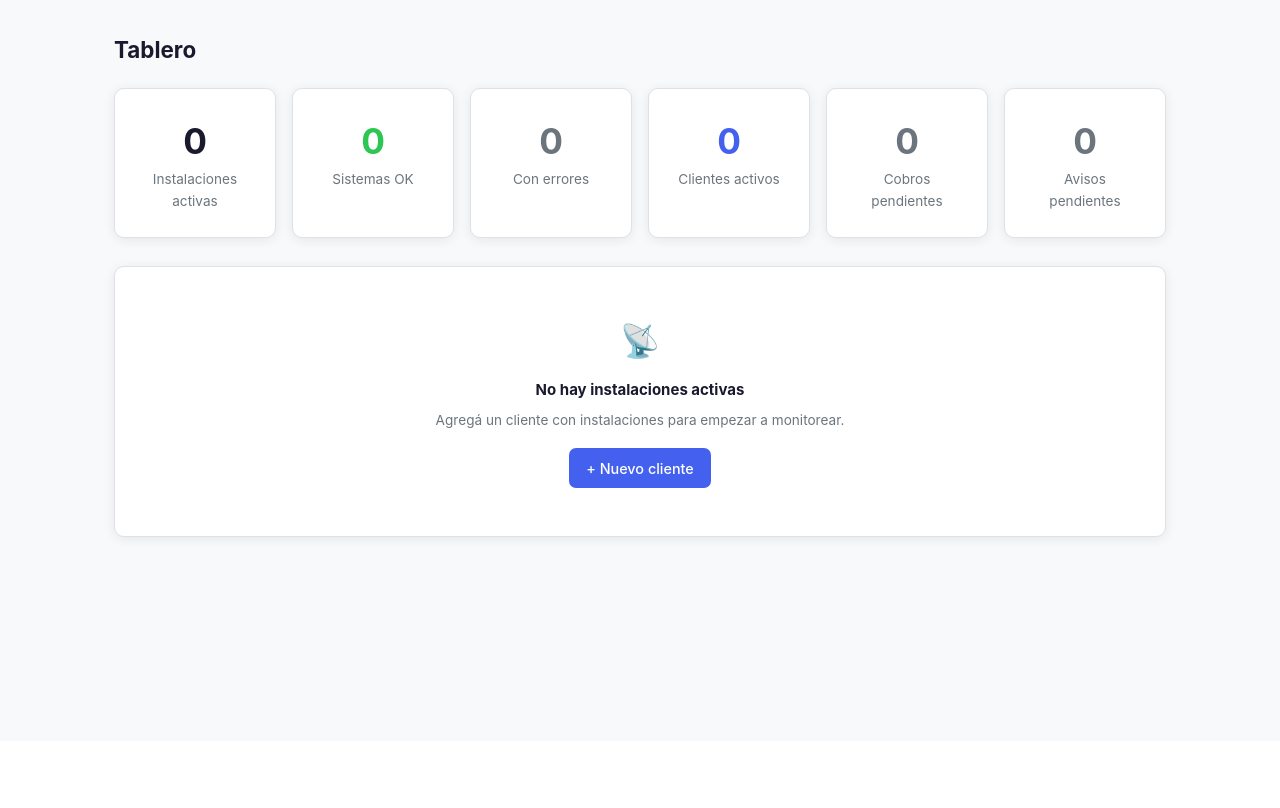
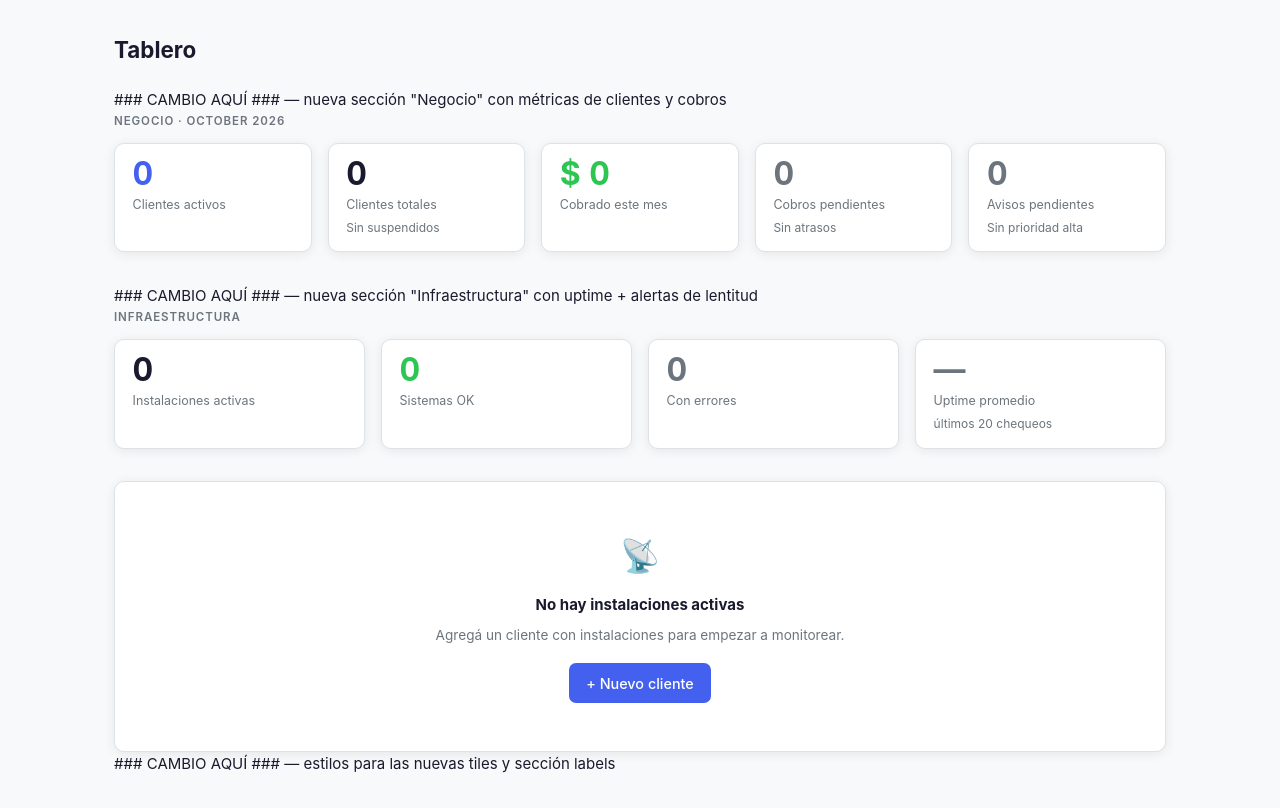
Before and after one commit to zynnoslabs/Central, a Flask app: page /tablero/tablero in a window 1280 px wide. Shown: the part 59-867 px from the top of the page. Before the commit the page ends 601 px from the top, so only its background shows below. Run offline with Flask 3, Linux system fonts and the light colour scheme; the visitor is signed in with stand-in values (Sample User, id 1); data that the repository does not hold is empty; some libraries are stand-ins or nearby versions.

Commit message:
Etapa M: Dashboard expandido con métricas de negocio e infraestructura

```diff
--- a/app/tablero/routes.py
+++ b/app/tablero/routes.py
@@ -8,8 +8,10 @@ from flask_wtf.csrf import validate_csrf
 from wtforms import StringField, BooleanField, DecimalField
 from wtforms.validators import DataRequired, Length, Optional, URL
 from wtforms import ValidationError
+from datetime import date
+from decimal import Decimal
 
-from app.models import db, Instalacion, EventoSalud, Cliente, Pago, Aviso
+from app.models import db, Instalacion, EventoSalud, Cliente, Pago, Aviso, Factura
 
 from app.avisos.routes import enviar_alerta_caida, enviar_alerta_recuperacion
 
@@ -17,12 +19,11 @@ tablero_bp = Blueprint("tablero", __name__)
 
 TIMEOUT_SALUD = 10
 HISTORIAL_TARJETA = 10
-HISTORIAL_DETALLE = 200  ### CAMBIO AQUÍ ###
+HISTORIAL_DETALLE = 200
 
 
 # ─── Formulario de edición de instalación ─────────────────────────────────────
 
-### CAMBIO AQUÍ ###
 class InstalacionForm(FlaskForm):
     nombre          = StringField("Nombre", validators=[DataRequired(), Length(max=255)])
     url_sistema     = StringField("URL sistema", validators=[DataRequired(), URL(), Length(max=500)])
@@ -39,6 +40,9 @@ class InstalacionForm(FlaskForm):
 @tablero_bp.route("/tablero")
 @login_required
 def inicio():
+    hoy = date.today()
+
+    # ── Instalaciones activas y semáforo ──────────────────────────────────────
     instalaciones = (
         Instalacion.query
         .join(Cliente)
@@ -71,18 +75,67 @@ def inicio():
     ok_count = sum(1 for r in resumen if r["semaforo"] == "ok")
     error_count = sum(1 for r in resumen if r["semaforo"] == "error")
 
-    from datetime import date
-    hoy = date.today()
+    # ── Métricas de clientes ──────────────────────────────────────────────────
+    clientes_activos    = Cliente.query.filter_by(estado="activo").count()
+    clientes_en_prueba  = Cliente.query.filter_by(estado="en_prueba").count()
+    clientes_suspendidos = Cliente.query.filter_by(estado="suspendido").count()
+    clientes_total      = Cliente.query.count()
 
-    clientes_activos = Cliente.query.filter_by(estado="activo").count()
-
+    # ── Métricas de cobros (mes actual) ───────────────────────────────────────
     cobros_pendientes = Pago.query.filter(
         Pago.estado.in_(["pendiente", "atrasado"]),
         Pago.anio == hoy.year,
         Pago.mes == hoy.month,
     ).count()
 
+    cobros_atrasados = Pago.query.filter_by(estado="atrasado").count()
+
+    # Monto cobrado este mes (pagos con estado=pagado del mes actual)
+    pagos_mes = Pago.query.filter(
+        Pago.estado == "pagado",
+        Pago.anio == hoy.year,
+        Pago.mes == hoy.month,
+    ).all()
+    monto_cobrado_mes = sum(float(p.monto_recibido or p.monto_esperado) for p in pagos_mes)
+
+    # Monto esperado este mes (todos los pagos del mes)
+    pagos_esperados = Pago.query.filter(
+        Pago.anio == hoy.year,
+        Pago.mes == hoy.month,
+    ).all()
+    monto_esperado_mes = sum(float(p.monto_esperado) for p in pagos_esperados)
+
+    # ── Métricas de performance (últimos 20 eventos por instalación) ──────────
+    ### CAMBIO AQUÍ ### — uptime promedio y alertas de lentitud
+    uptimes = []
+    instalaciones_lentas = []
+    for r in resumen:
+        eventos_recientes = (
+            EventoSalud.query
+            .filter_by(instalacion_id=r["inst"].id)
+            .order_by(EventoSalud.chequeado_en.desc())
+            .limit(20)
+            .all()
+        )
+        if eventos_recientes:
+            ok_n = sum(1 for e in eventos_recientes if e.ok)
+            uptime = round(ok_n / len(eventos_recientes) * 100, 1)
+            uptimes.append(uptime)
+
+            tiempos_ok = [e.tiempo_ms for e in eventos_recientes if e.ok and e.tiempo_ms]
+            if tiempos_ok:
+                avg_ms = sum(tiempos_ok) // len(tiempos_ok)
+                if avg_ms > 1000:
+                    instalaciones_lentas.append({
+                        "inst": r["inst"],
+                        "avg_ms": avg_ms,
+                    })
+
+    uptime_promedio = round(sum(uptimes) / len(uptimes), 1) if uptimes else None
+
+    # ── Avisos ────────────────────────────────────────────────────────────────
     avisos_pendientes = Aviso.query.filter_by(estado="pendiente").count()
+    avisos_alta = Aviso.query.filter_by(estado="pendiente", prioridad="alta").count()
 
     return render_template(
         "tablero/inicio.html",
@@ -90,15 +143,29 @@ def inicio():
         total=total,
         ok_count=ok_count,
         error_count=error_count,
+        # clientes
         clientes_activos=clientes_activos,
+        clientes_en_prueba=clientes_en_prueba,
+        clientes_suspendidos=clientes_suspendidos,
+        clientes_total=clientes_total,
+        # cobros
         cobros_pendientes=cobros_pendientes,
+        cobros_atrasados=cobros_atrasados,
+        monto_cobrado_mes=monto_cobrado_mes,
+        monto_esperado_mes=monto_esperado_mes,
+        # performance
+        uptime_promedio=uptime_promedio,
+        instalaciones_lentas=instalaciones_lentas,
+        # avisos
         avisos_pendientes=avisos_pendientes,
+        avisos_alta=avisos_alta,
+        # fecha
+        hoy=hoy,
     )
 
 
 # ─── Detalle de instalación ───────────────────────────────────────────────────
 
-### CAMBIO AQUÍ ###
 @tablero_bp.route("/instalacion/<int:inst_id>")
 @login_required
 def detalle_instalacion(inst_id):
@@ -132,7 +199,6 @@ def detalle_instalacion(inst_id):
 
 # ─── Editar instalación ───────────────────────────────────────────────────────
 
-### CAMBIO AQUÍ ###
 @tablero_bp.route("/instalacion/<int:inst_id>/editar", methods=["GET", "POST"])
 @login_required
 def editar_instalacion(inst_id):
@@ -160,7 +226,6 @@ def editar_instalacion(inst_id):
 
 # ─── Regenerar token del agente ───────────────────────────────────────────────
 
-### CAMBIO AQUÍ ###
 @tablero_bp.route("/instalacion/<int:inst_id>/regenerar-token", methods=["POST"])
 @login_required
 def regenerar_token(inst_id):
--- a/app/templates/tablero/inicio.html
+++ b/app/templates/tablero/inicio.html
@@ -4,42 +4,134 @@
 {% block content %}
 <h1 class="page-title">Tablero</h1>
 
-<!-- Tiles resumen -->
-<div style="display:grid; grid-template-columns: repeat(auto-fit, minmax(140px, 1fr)); gap:1rem; margin-bottom:1.75rem;">
-  <div class="card" style="text-align:center;">
-    <p style="font-size:2.2rem; font-weight:700; color:var(--fg);">{{ total }}</p>
-    <p class="text-muted text-small">Instalaciones activas</p>
+{# ── SECCIÓN NEGOCIO ───────────────────────────────────────────────────────── #}
+### CAMBIO AQUÍ ### — nueva sección "Negocio" con métricas de clientes y cobros
+<section style="margin-bottom:2rem;">
+  <p class="section-label">Negocio · {{ hoy.strftime('%B %Y') }}</p>
+
+  <div class="tiles-grid">
+    <!-- Clientes activos -->
+    <div class="card tile">
+      <a href="{{ url_for('clientes.lista') }}" style="text-decoration:none; color:inherit; display:block;">
+        <p class="tile-value" style="color:var(--accent);">{{ clientes_activos }}</p>
+        <p class="tile-label">Clientes activos</p>
+        {% if clientes_en_prueba > 0 %}
+        <p class="tile-sub">+ {{ clientes_en_prueba }} en prueba</p>
+        {% endif %}
+      </a>
+    </div>
+
+    <!-- Total clientes -->
+    <div class="card tile">
+      <a href="{{ url_for('clientes.lista') }}" style="text-decoration:none; color:inherit; display:block;">
+        <p class="tile-value">{{ clientes_total }}</p>
+        <p class="tile-label">Clientes totales</p>
+        {% if clientes_suspendidos > 0 %}
+        <p class="tile-sub" style="color:var(--warning);">{{ clientes_suspendidos }} suspendido{{ 's' if clientes_suspendidos != 1 }}</p>
+        {% else %}
+        <p class="tile-sub" style="color:var(--fg-muted);">Sin suspendidos</p>
+        {% endif %}
+      </a>
+    </div>
+
+    <!-- Cobrado este mes -->
+    <div class="card tile">
+      <a href="{{ url_for('cobros.inicio') }}" style="text-decoration:none; color:inherit; display:block;">
+        <p class="tile-value" style="color:var(--success);">$ {{ "{:,.0f}".format(monto_cobrado_mes) }}</p>
+        <p class="tile-label">Cobrado este mes</p>
+        {% if monto_esperado_mes > 0 %}
+          {% set pct = (monto_cobrado_mes / monto_esperado_mes * 100)|round|int %}
+          <p class="tile-sub">{{ pct }}% de $ {{ "{:,.0f}".format(monto_esperado_mes) }} esperado</p>
+        {% endif %}
+      </a>
+    </div>
+
+    <!-- Cobros pendientes -->
+    <div class="card tile">
+      <a href="{{ url_for('cobros.inicio') }}" style="text-decoration:none; color:inherit; display:block;">
+        <p class="tile-value" style="color:{% if cobros_pendientes > 0 %}var(--warning){% else %}var(--fg-muted){% endif %};">{{ cobros_pendientes }}</p>
+        <p class="tile-label">Cobros pendientes</p>
+        {% if cobros_atrasados > 0 %}
+        <p class="tile-sub" style="color:var(--danger);">{{ cobros_atrasados }} atrasado{{ 's' if cobros_atrasados != 1 }}</p>
+        {% else %}
+        <p class="tile-sub" style="color:var(--fg-muted);">Sin atrasos</p>
+        {% endif %}
+      </a>
+    </div>
+
+    <!-- Avisos -->
+    <div class="card tile">
+      <a href="{{ url_for('avisos.lista') }}" style="text-decoration:none; color:inherit; display:block;">
+        <p class="tile-value" style="color:{% if avisos_pendientes > 0 %}var(--danger){% else %}var(--fg-muted){% endif %};">{{ avisos_pendientes }}</p>
+        <p class="tile-label">Avisos pendientes</p>
+        {% if avisos_alta > 0 %}
+        <p class="tile-sub" style="color:var(--danger);">{{ avisos_alta }} de alta prioridad</p>
+        {% else %}
+        <p class="tile-sub" style="color:var(--fg-muted);">Sin prioridad alta</p>
+        {% endif %}
+      </a>
+    </div>
   </div>
-  <div class="card" style="text-align:center;">
-    <p style="font-size:2.2rem; font-weight:700; color:var(--success);">{{ ok_count }}</p>
-    <p class="text-muted text-small">Sistemas OK</p>
+</section>
+
+{# ── SECCIÓN INFRAESTRUCTURA ───────────────────────────────────────────────── #}
+### CAMBIO AQUÍ ### — nueva sección "Infraestructura" con uptime + alertas de lentitud
+<section style="margin-bottom:2rem;">
+  <p class="section-label">Infraestructura</p>
+
+  <div class="tiles-grid" style="margin-bottom:1.25rem;">
+    <!-- Total instalaciones -->
+    <div class="card tile">
+      <p class="tile-value">{{ total }}</p>
+      <p class="tile-label">Instalaciones activas</p>
+    </div>
+
+    <!-- Sistemas OK -->
+    <div class="card tile">
+      <p class="tile-value" style="color:var(--success);">{{ ok_count }}</p>
+      <p class="tile-label">Sistemas OK</p>
+    </div>
+
+    <!-- Con errores -->
+    <div class="card tile">
+      <p class="tile-value" style="color:{% if error_count > 0 %}var(--danger){% else %}var(--fg-muted){% endif %};">{{ error_count }}</p>
+      <p class="tile-label">Con errores</p>
+    </div>
+
+    <!-- Uptime promedio -->
+    <div class="card tile">
+      {% if uptime_promedio is not none %}
+      <p class="tile-value" style="color:{% if uptime_promedio >= 99 %}var(--success){% elif uptime_promedio >= 95 %}var(--warning){% else %}var(--danger){% endif %};">
+        {{ uptime_promedio }}%
+      </p>
+      {% else %}
+      <p class="tile-value" style="color:var(--fg-muted);">—</p>
+      {% endif %}
+      <p class="tile-label">Uptime promedio</p>
+      <p class="tile-sub" style="color:var(--fg-muted);">últimos 20 chequeos</p>
+    </div>
   </div>
-  <div class="card" style="text-align:center;">
-    <p style="font-size:2.2rem; font-weight:700; color:{% if error_count > 0 %}var(--danger){% else %}var(--fg-muted){% endif %};">{{ error_count }}</p>
-    <p class="text-muted text-small">Con errores</p>
+
+  <!-- Alerta: instalaciones lentas -->
+  {% if instalaciones_lentas %}
+  <div class="alert-lento" style="margin-bottom:1.25rem;">
+    <p style="font-weight:600; margin-bottom:.4rem; color:var(--warning);">⚠ Instalaciones lentas (promedio &gt;1000ms)</p>
+    <div style="display:flex; flex-wrap:wrap; gap:.5rem;">
+      {% for item in instalaciones_lentas %}
+      <a href="{{ url_for('tablero.detalle_instalacion', inst_id=item.inst.id) }}"
+         style="display:inline-flex; align-items:center; gap:.4rem; background:var(--bg); border:1px solid var(--border); border-radius:6px; padding:.3rem .7rem; text-decoration:none; color:var(--fg); font-size:.85rem;">
+        <span style="width:8px; height:8px; border-radius:50%; background:var(--warning); display:inline-block; flex-shrink:0;"></span>
+        {{ item.inst.nombre }}
+        <span style="font-family:monospace; color:var(--warning); font-weight:600;">{{ item.avg_ms }}ms</span>
+      </a>
+      {% endfor %}
+    </div>
   </div>
-  <div class="card" style="text-align:center;">
-    <a href="{{ url_for('clientes.lista') }}" style="text-decoration:none; color:inherit;">
-      <p style="font-size:2.2rem; font-weight:700; color:var(--accent);">{{ clientes_activos }}</p>
-      <p class="text-muted text-small">Clientes activos</p>
-    </a>
-  </div>
-  <div class="card" style="text-align:center;">
-    <a href="{{ url_for('cobros.inicio') }}" style="text-decoration:none; color:inherit;">
-      <p style="font-size:2.2rem; font-weight:700; color:{% if cobros_pendientes > 0 %}var(--warning){% else %}var(--fg-muted){% endif %};">{{ cobros_pendientes }}</p>
-      <p class="text-muted text-small">Cobros pendientes</p>
-    </a>
-  </div>
-  <div class="card" style="text-align:center;">
-    <a href="{{ url_for('avisos.lista') }}" style="text-decoration:none; color:inherit;">
-      <p style="font-size:2.2rem; font-weight:700; color:{% if avisos_pendientes > 0 %}var(--danger){% else %}var(--fg-muted){% endif %};">{{ avisos_pendientes }}</p>
-      <p class="text-muted text-small">Avisos pendientes</p>
-    </a>
-  </div>
-</div>
+  {% endif %}
+</section>
 
+{# ── GRILLA DE INSTALACIONES ──────────────────────────────────────────────── #}
 {% if resumen %}
-<!-- Semáforo de instalaciones -->
 <div style="display:grid; grid-template-columns: repeat(auto-fill, minmax(300px, 1fr)); gap:1rem;">
   {% for r in resumen %}
   <div class="card" id="card-inst-{{ r.inst.id }}"
@@ -135,7 +227,51 @@
 </div>
 {% endif %}
 
-<!-- Script de re-chequeo manual con fetch + CSRF -->
+{# ── ESTILOS LOCALES ──────────────────────────────────────────────────────── #}
+### CAMBIO AQUÍ ### — estilos para las nuevas tiles y sección labels
+<style>
+.section-label {
+  font-size:.72rem;
+  text-transform:uppercase;
+  letter-spacing:.08em;
+  color:var(--fg-muted);
+  margin-bottom:.75rem;
+  font-weight:600;
+}
+.tiles-grid {
+  display:grid;
+  grid-template-columns: repeat(auto-fit, minmax(140px, 1fr));
+  gap:1rem;
+}
+.tile {
+  padding:.9rem 1.1rem;
+}
+.tile-value {
+  font-size:2rem;
+  font-weight:700;
+  line-height:1;
+  margin-bottom:.3rem;
+  font-variant-numeric: tabular-nums;
+}
+.tile-label {
+  font-size:.78rem;
+  color:var(--fg-muted);
+  margin-bottom:.2rem;
+}
+.tile-sub {
+  font-size:.75rem;
+  margin-top:.15rem;
+  color:var(--fg-muted);
+}
+.alert-lento {
+  background:rgba(244,162,97,.08);
+  border:1px solid rgba(244,162,97,.3);
+  border-radius:var(--radius);
+  padding:.85rem 1rem;
+}
+</style>
+
+{# ── SCRIPT RE-CHEQUEO ────────────────────────────────────────────────────── #}
 <script>
 async function rechequear(instId, btn) {
   const csrfToken = document.querySelector('meta[name="csrf-token"]')?.content || '';
@@ -155,9 +291,7 @@ async function rechequear(instId, btn) {
       },
     });
 
-    if (!resp.ok) {
-      throw new Error('Error ' + resp.status);
-    }
+    if (!resp.ok) throw new Error('Error ' + resp.status);
 
     const data = await resp.json();
 
```
